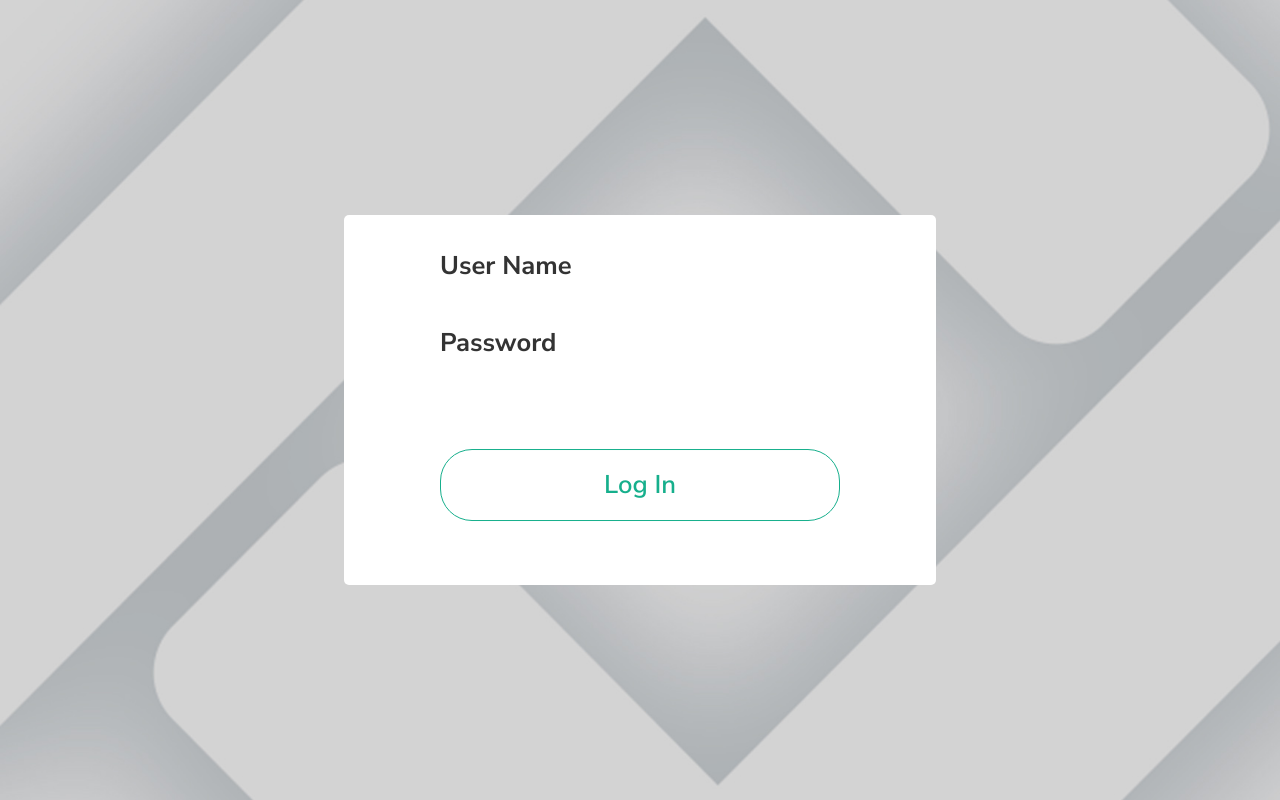
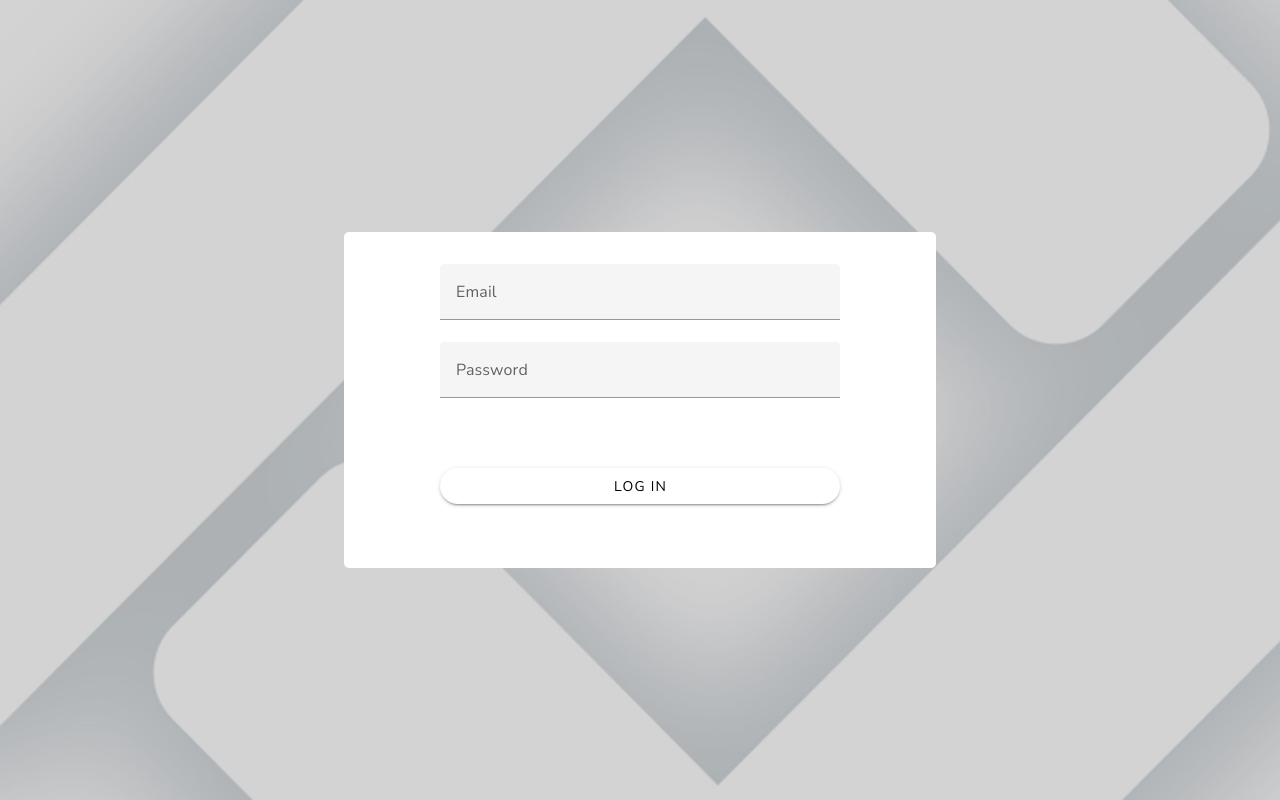
Before and after one commit to JShilling4/lo-marketing-platform, a Vue app: page /login in a window 1280 px wide. Built offline with nearby package versions, Linux system fonts and the light colour scheme.

Commit message:
add vuetify cmps to login page

```diff
--- a/src/views/LoginView.vue
+++ b/src/views/LoginView.vue
@@ -1,47 +1,72 @@
 <script setup lang="ts">
 import { ref } from "vue";
-import TextInput from "../components/TextInput.vue";
-import AppButton from "../components/AppButton.vue";
 import { useRouter } from "vue-router";
+import { VForm } from "vuetify/components";
 
 const router = useRouter();
 
 interface IUserLogin {
-  username: string;
+  email: string;
   password: string;
   error: string;
 }
 
+const formRef = ref<HTMLFormElement | null>();
+const formIsValid = ref<boolean>(true);
+const emailRules = [
+  (v: string) => !!v || "E-mail is required",
+  (v: string) => /.+@.+\..+/.test(v) || "E-mail must be valid",
+];
+const passwordRules = [
+  (v: string) => !!v || "Password is required",
+  (v: string) => /.+@.+\..+/.test(v) || "Password must be valid",
+];
+
 const login = ref<IUserLogin>({
-  username: "",
+  email: "",
   password: "",
   error: "",
 });
 
 async function handleLogin() {
-  router.push("/library");
+  if (!formRef.value) return;
+  const { formIsValid } = await formRef.value.validate();
+
+  if (formIsValid) {
+    router.push("/library");
+  }
 }
 </script>
 
 <template>
   <div class="loginPage">
-    <!-- <img class="loginLogo" src="" alt="Marketing Logo" /> -->
-    <form @submit.prevent="handleLogin" class="loginForm">
+    <v-form
+      ref="formRef"
+      v-model="formIsValid"
+      class="loginForm"
+      lazy-validation
+    >
       <div class="form-group">
-        <label for="username">User Name</label>
-        <text-input v-model="login.username" type="text" name="username" />
+        <v-text-field
+          v-model="login.email"
+          label="Email"
+          :rules="emailRules"
+          required
+        />
       </div>
       <div class="form-group">
-        <label for="password">Password</label>
-        <text-input v-model="login.password" type="password" name="password" />
+        <v-text-field
+          v-model="login.password"
+          type="password"
+          label="Password"
+          :rules="passwordRules"
+          required
+        />
       </div>
-      <app-button type="submit" classes="btn btn-green">Log In</app-button>
-    </form>
-    <!-- <transition name="slide">
-      <div class="error" v-if="auth.status == 'error'">
-        {{ login.error }}
-      </div>
-    </transition> -->
+      <v-btn classes="btn btn-green" rounded="pill" @click="handleLogin"
+        >Log In</v-btn
+      >
+    </v-form>
   </div>
 </template>
 
```
